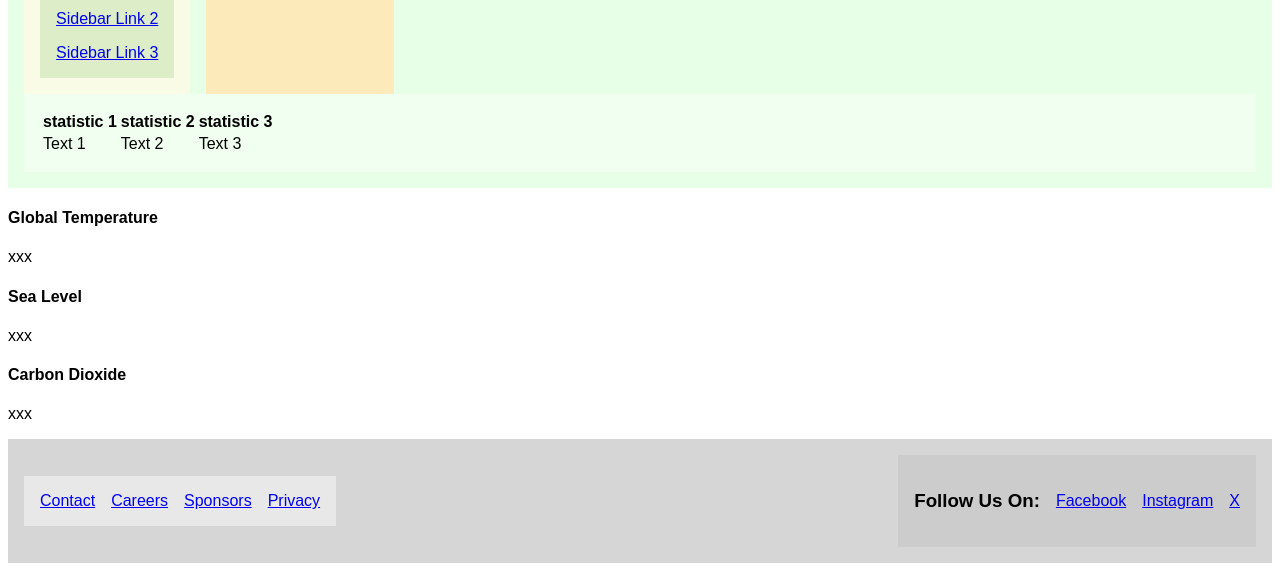
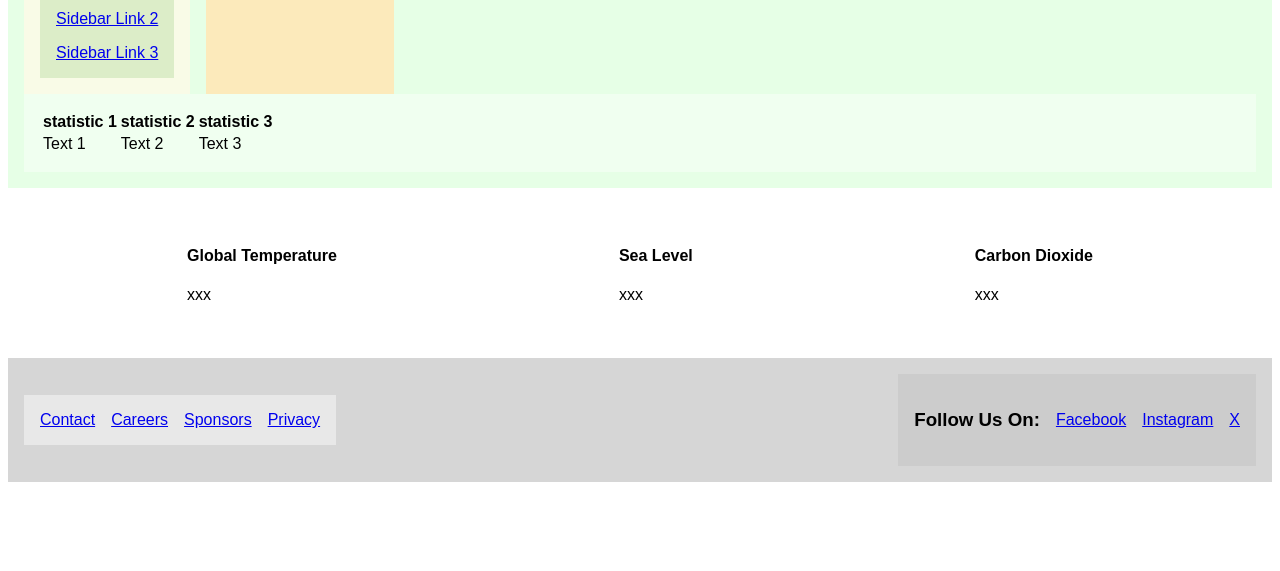
Before and after one commit to BrodenP/2008ICT-Group2, a plain HTML site: page index.html in a window 1280 px wide. Shown: the part 261-832 px from the top of the page. After the commit the page ends 800 px from the top, so only its background shows below. Drawn offline with Linux system fonts and the light colour scheme.

Commit message:
Add files via upload

```diff
--- a/styles.css
+++ b/styles.css
@@ -104,3 +104,15 @@
         align-items: center;
         gap: 1em;
     }
+
+  /* Stastics section on the right side of home page */
+  .home-right-stat{
+    display: flex;
+    justify-content: space-around;
+    margin: 38px;
+
+  }
+
+  .statistics-box-live{
+    margin: auto
+  }
```
